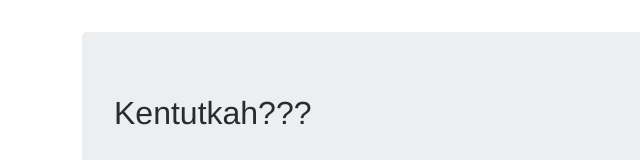
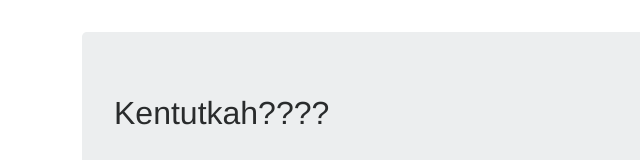
Before and after one commit to chikobillo/web-puisi, a plain HTML site: page index.html in a window 1280 px wide. Shown: the top 160 px of the page, 3-643 px from the left. Drawn offline with nearby package versions, Linux system fonts and the light colour scheme.

Commit message:
tanda tanya

```diff
--- a/index.html
+++ b/index.html
@@ -19,7 +19,7 @@
   <main role="main" class="container">
 
     <div class="jumbotron">
-      <h2>Kentutkah???</h2>
+      <h2>Kentutkah????</h2>
       <br>
       <p class="text-muted">
         Saat duduk berdua denganmu,
```
Also changed, not shown: 1 other file.
